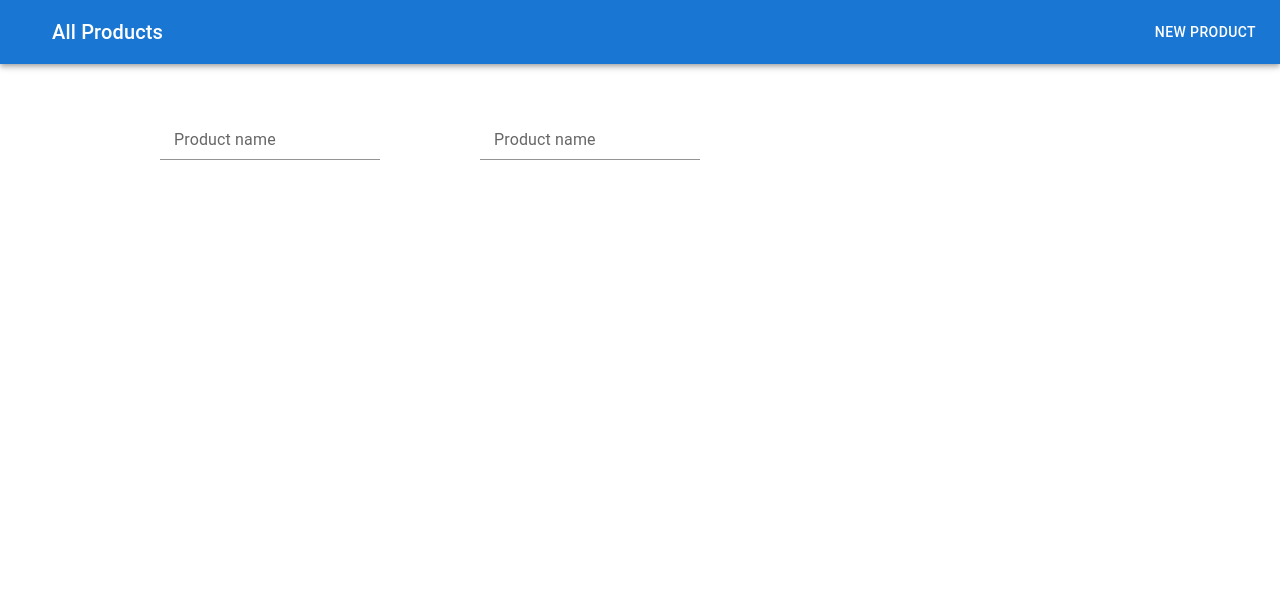
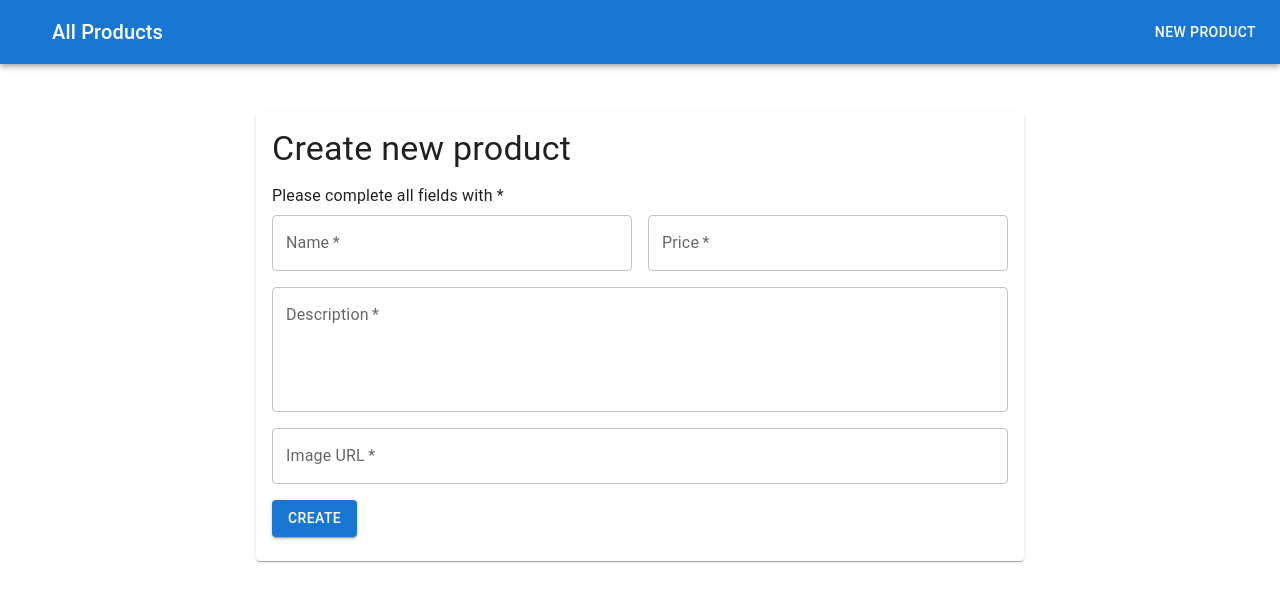
Before and after one commit to martinsoengas/front-products-app, a React (Create React App) app: page /new-product in a window 1280 px wide. Shown: the top 602 px of the page. Built offline with nearby package versions, Linux system fonts and the light colour scheme; no server answers; the HTML template or start-up script is replaced by a standard one.

Commit message:
created product form

```diff
--- a/src/Pages/AllProducts.js
+++ b/src/Pages/AllProducts.js
@@ -1,7 +1,8 @@
 import useHttp from "../hooks/useHttp";
 import { getAllProducts } from "../api/api";
-import { useEffect } from "react";
+import { Fragment, useEffect } from "react";
 import CircularIndeterminate from "../Layout/CircularProgress";
+import { Typography } from "@mui/material";
 
 import ProductsList from "../components/ProductsList";
 
@@ -10,7 +11,7 @@ const AllProducts = () => {
     sendRequest,
     status,
     data: loadedProducts,
-    error,
+    // error,
   } = useHttp(getAllProducts, true);
 
   useEffect(() => {
@@ -25,7 +26,17 @@ const AllProducts = () => {
     );
   }
 
-  return <ProductsList products={loadedProducts} />;
+  return (
+    <Fragment>
+      <Typography variant="h3" component="div" gutterBottom>
+        Aviation Products
+      </Typography>
+      <Typography variant="h5" component="div" gutterBottom>
+        Here you will find all products related to Aviation
+      </Typography>
+      <ProductsList products={loadedProducts} />
+    </Fragment>
+  );
 };
 
 export default AllProducts;
--- a/src/Pages/NewProduct.js
+++ b/src/Pages/NewProduct.js
@@ -1,7 +1,24 @@
 import ProductForm from "../components/ProductForm";
+import useHttp from "../hooks/useHttp";
+import { useNavigate } from "react-router-dom";
+import { addOneProduct } from "../api/api";
+import { useEffect } from "react";
 
 const NewProduct = () => {
-  return <ProductForm />;
+  const { sendRequest, status } = useHttp(addOneProduct);
+  const navigate = useNavigate();
+
+  useEffect(() => {
+    if (status === "completed") {
+      navigate("/");
+    }
+  }, [status, navigate]);
+
+  const addProductHandler = (newProduct) => {
+    sendRequest(newProduct);
+  };
+
+  return <ProductForm addProduct={addProductHandler} />;
 };
 
 export default NewProduct;
--- a/src/components/ProductForm.js
+++ b/src/components/ProductForm.js
@@ -1,28 +1,99 @@
-import {
-  Container,
-  FormControl,
-  InputLabel,
-  Input,
-  FormHelperText,
-  Grid,
-} from "@mui/material";
+import { Card, CardContent, TextField, Grid, Button } from "@mui/material";
+import Typography from "@mui/material/Typography";
+import { useState } from "react";
 
-const ProductForm = () => {
+const ProductForm = (props) => {
+  const [name, setName] = useState("");
+  const [price, setPrice] = useState("");
+  const [description, setDescription] = useState("");
+  const [imageUrl, setImageUrl] = useState("");
+
+  const nameChangeHandler = (e) => {
+    setName(e.target.value);
+  };
+
+  const priceChangeHandler = (e) => {
+    setPrice(e.target.value);
+  };
+
+  const descriptionChangeHandler = (e) => {
+    setDescription(e.target.value);
+  };
+
+  const imageUrlChangeHandler = (e) => {
+    setImageUrl(e.target.value);
+  };
+
+  const submitHandler = (e) => {
+    e.preventDefault();
+
+    const newProduct = {
+      name,
+      price,
+      description,
+      image_url: imageUrl,
+    };
+    props.addProduct(newProduct);
+  };
+
   return (
-    <Grid container>
-      <Grid item md={4}>
-        <FormControl>
-          <InputLabel htmlFor="my-input">Product name</InputLabel>
-          <Input id="my-input" aria-describedby="my-helper-text" />
-        </FormControl>
-      </Grid>
-      <Grid item md={4}>
-        <FormControl>
-          <InputLabel htmlFor="my-input">Product name</InputLabel>
-          <Input id="my-input" aria-describedby="my-helper-text" />
-        </FormControl>
-      </Grid>
-    </Grid>
+    <Card sx={{ width: "80%", margin: "0 auto", height: "500" }}>
+      <CardContent>
+        <Typography variant="h4" component="div" gutterBottom>
+          Create new product
+        </Typography>
+        <Typography variant="subtitle1" gutterBottom component="div">
+          Please complete all fields with *
+        </Typography>
+        <form noValidate autoComplete="off" onSubmit={submitHandler}>
+          <Grid container spacing={2}>
+            <Grid item xs={6}>
+              <TextField
+                label="Name"
+                variant="outlined"
+                fullWidth
+                required
+                onChange={nameChangeHandler}
+              />
+            </Grid>
+            <Grid item xs={6}>
+              <TextField
+                label="Price"
+                variant="outlined"
+                fullWidth
+                required
+                onChange={priceChangeHandler}
+              />
+            </Grid>
+            <Grid item xs={12}>
+              <TextField
+                label="Description"
+                variant="outlined"
+                fullWidth
+                multiline
+                rows={4}
+                required
+                onChange={descriptionChangeHandler}
+              />
+            </Grid>
+            <Grid item xs={12}>
+              <TextField
+                label="Image URL"
+                variant="outlined"
+                fullWidth
+                required
+                onChange={imageUrlChangeHandler}
+              />
+            </Grid>
+            <Grid item xs={2}>
+              <Button type="submit" variant="contained">
+                Create
+              </Button>
+            </Grid>
+          </Grid>
+        </form>
+      </CardContent>
+    </Card>
   );
 };
 
--- a/src/utils/Modal.js
+++ b/src/utils/Modal.js
@@ -10,7 +10,6 @@ const style = {
   top: "50%",
   left: "50%",
   transform: "translate(-50%, -50%)",
-
   bgcolor: "background.paper",
   border: "1px solid #000",
   boxShadow: 10,
@@ -43,12 +42,10 @@ export default function BasicModal(props) {
           <Typography id="modal-modal-title" variant="h6" component="h2">
             {props.other_info}
           </Typography>
-          <CardMedia
-            component="img"
-            width="300"
-            image={props.image}
-            alt={props.title}
-          />
+          <Box sx={{ width: "80%", margin: "0 auto" }}>
+            <CardMedia component="img" image={props.image} alt={props.title} />
+          </Box>
+
           <Button variant="contained" onClick={handleClose}>
             Close
           </Button>
```
Also changed, not shown: src/components/Product.js (+0 -15 lines).
